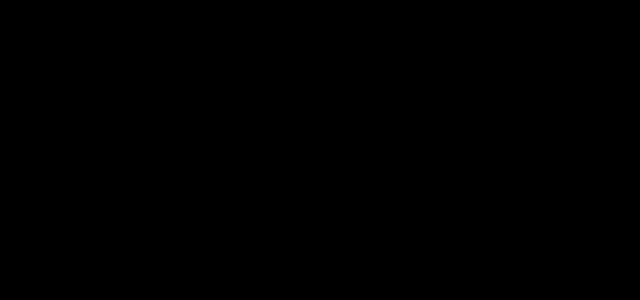
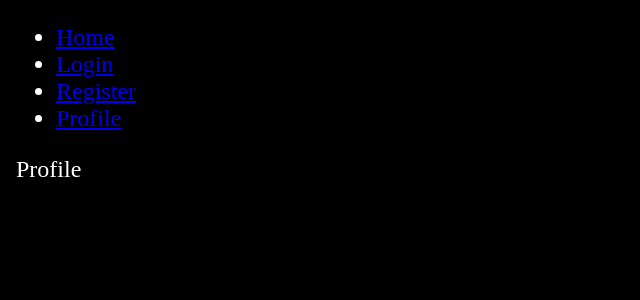
Before and after one commit to diplomatgmg/syncIT, a React (Vite) app in the folder frontend/: page /profile in a window 1280 px wide. Before the commit this address had no page. Shown: the top 300 px of the page, without its empty margins (0-640 px from the left). Built offline with nearby package versions, Linux system fonts and the light colour scheme.

Commit message:
Добавлена страница профиля

```diff
--- a/frontend/package.json
+++ b/frontend/package.json
@@ -10,7 +10,9 @@
   },
   "dependencies": {
     "@reduxjs/toolkit": "^2.2.5",
+    "@types/lodash": "^4.17.6",
     "@types/node": "^20.14.9",
+    "lodash": "^4.17.21",
     "react": "^18.2.0",
     "react-dom": "^18.2.0",
     "react-hook-form": "^7.52.1",
--- a/frontend/src/components/Auth/Login.tsx
+++ b/frontend/src/components/Auth/Login.tsx
@@ -2,6 +2,7 @@
 import useAppDispatch from "../../store/hooks/useAppDispatch.ts"
 import { SubmitHandler, useForm } from "react-hook-form"
 import { setCredentials } from "../../store/slice/authSlice.ts"
+import useAuth from "../../store/hooks/useAuth.ts"
 
 interface Inputs {
   email: string
@@ -9,6 +10,7 @@
 }
 
 function Login() {
+  const { isAuthenticated } = useAuth()
   const {
     register,
     handleSubmit,
@@ -28,6 +30,7 @@
 
   return (
     <form onSubmit={handleSubmit(onSubmit)}>
+      <h3>is auth - {String(isAuthenticated)}</h3>
       <div>
         <label>Email</label>
         <input
--- a/frontend/src/components/Header/Header.tsx
+++ b/frontend/src/components/Header/Header.tsx
@@ -1,16 +1,20 @@
 import { type ReactElement } from "react"
+import routes from "../../routes/routes.tsx"
 
 const Header = (): ReactElement => {
   return (
     <ul>
       <li>
-        <a href="/">Home</a>
+        <a href={routes.home.path}>Home</a>
       </li>
       <li>
-        <a href="/login">Login</a>
+        <a href={routes.login.path}>Login</a>
       </li>
       <li>
-        <a href="/register">Register</a>
+        <a href={routes.register.path}>Register</a>
+      </li>
+      <li>
+        <a href={routes.profile.path}>Profile</a>
       </li>
     </ul>
   )
--- /dev/null
+++ b/frontend/src/components/Profile/Profile.tsx
@@ -0,0 +1,7 @@
+import { type ReactElement } from "react"
+
+const Profile = (): ReactElement => {
+  return <div>Profile</div>
+}
+
+export default Profile
--- /dev/null
+++ b/frontend/src/pages/Profile/ProfilePage.tsx
@@ -0,0 +1,14 @@
+import { type ReactElement } from "react"
+import Header from "../../components/Header/Header.tsx"
+import Profile from "../../components/Profile/Profile.tsx"
+
+const ProfilePage = (): ReactElement => {
+  return (
+    <>
+      <Header />
+      <Profile />
+    </>
+  )
+}
+
+export default ProfilePage
--- a/frontend/src/routes/Router.tsx
+++ b/frontend/src/routes/Router.tsx
@@ -1,12 +1,13 @@
 import { Route, Routes } from "react-router-dom"
 import routes from "./routes"
+import map from "lodash/map"
 
 const AppRouter = () => {
   return (
     <Routes>
-      <Route path={routes.home.path} element={routes.home.element} />
-      <Route path={routes.login.path} element={routes.login.element} />
-      <Route path={routes.register.path} element={routes.register.element} />
+      {map(routes, ({ path, element }) => (
+        <Route path={path} element={element} />
+      ))}
     </Routes>
   )
 }
--- a/frontend/src/routes/routes.tsx
+++ b/frontend/src/routes/routes.tsx
@@ -2,11 +2,13 @@
 import HomePage from "../pages/Home/HomePage.tsx"
 import LoginPage from "../pages/Login/LoginPage.tsx"
 import RegisterPage from "../pages/Register/RegisterPage.tsx"
+import ProfilePage from "../pages/Profile/ProfilePage.tsx"
 
 export enum RouteKeys {
   HOME = "home",
   LOGIN = "login",
   REGISTER = "register",
+  PROFILE = "profile",
 }
 
 export interface Route {
@@ -31,6 +33,10 @@
     path: "/register",
     element: <RegisterPage />,
   },
+  [RouteKeys.PROFILE]: {
+    path: "/profile",
+    element: <ProfilePage />,
+  },
 }
 
 export default routes
```
